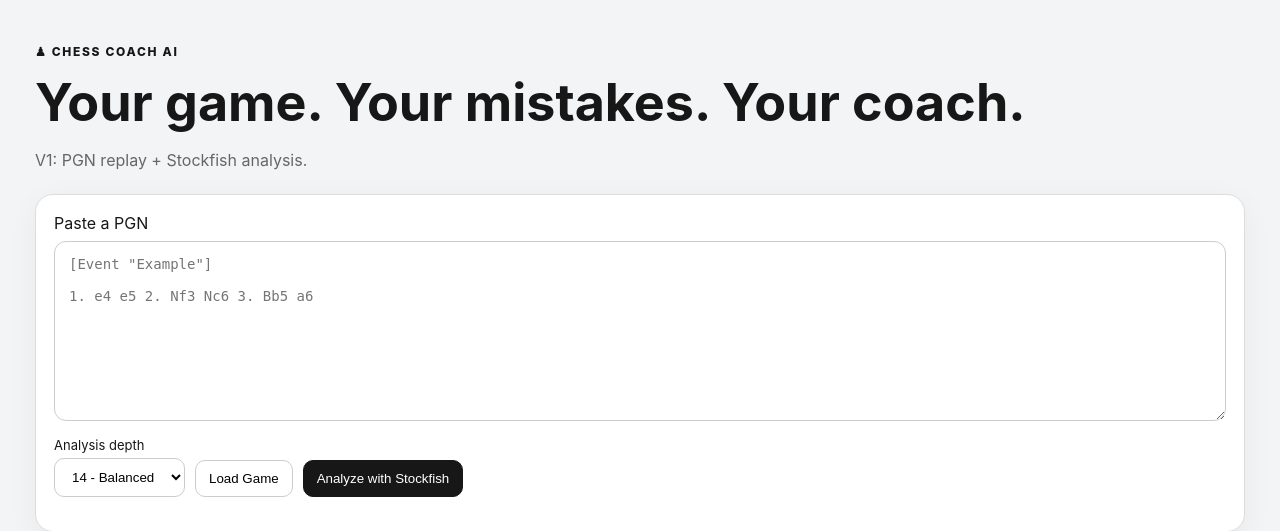
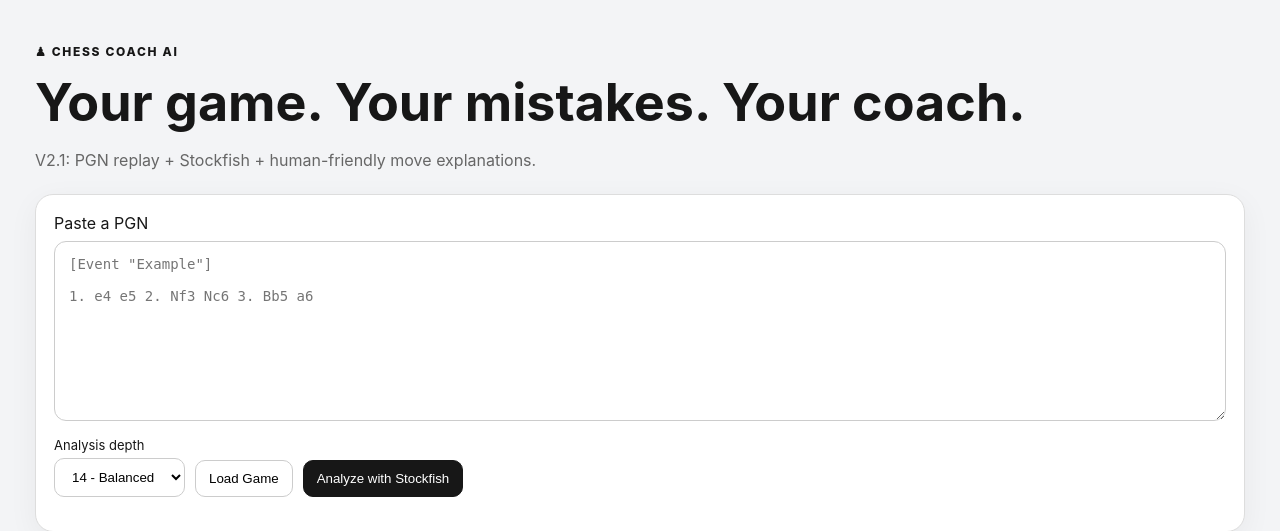
Before and after one commit to venkataishaan-ux/chess-ai-nextlevel, a Flask app: page / in a window 1280 px wide. Shown: the top 531 px of the page. Run offline with Flask 3, Linux system fonts and the light colour scheme.

Commit message:
V2.1: update coach interface

```diff
--- a/templates/index.html
+++ b/templates/index.html
@@ -3,7 +3,7 @@
 <head>
   <meta charset="utf-8">
   <meta name="viewport" content="width=device-width,initial-scale=1">
-  <title>Chess Coach AI - V1</title>
+  <title>Chess Coach AI - V2.1</title>
   <link rel="stylesheet" href="/static/style.css">
 </head>
 <body>
@@ -11,7 +11,7 @@
     <header>
       <p class="eyebrow">♟ CHESS COACH AI</p>
       <h1>Your game. Your mistakes. Your coach.</h1>
-      <p class="sub">V1: PGN replay + Stockfish analysis.</p>
+      <p class="sub">V2.1: PGN replay + Stockfish + human-friendly move explanations.</p>
     </header>
 
     <section class="input-card">
```
